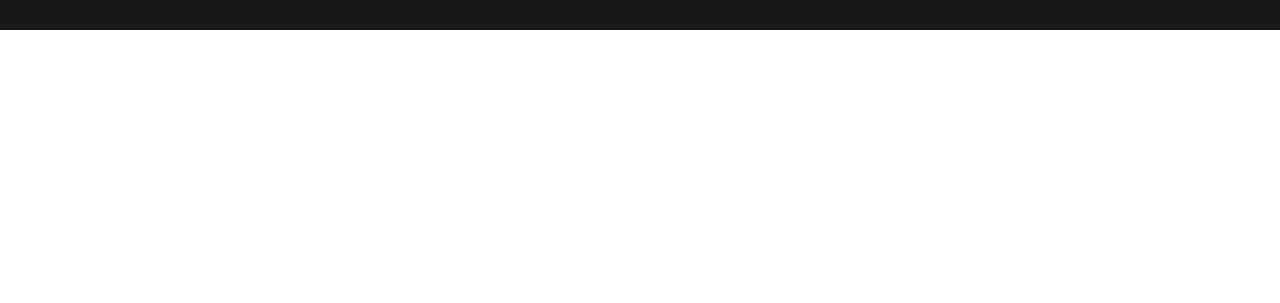
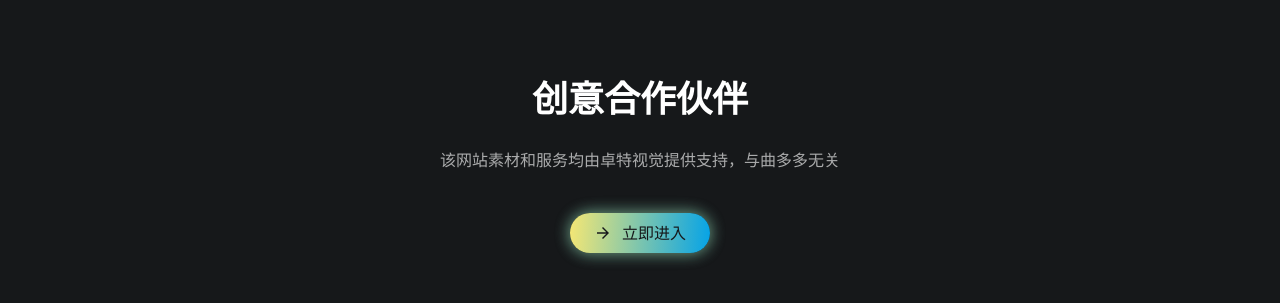
Before and after one commit to ChristianPaoloDagdag/DroitVision, a React (Create React App) app: page / in a window 1280 px wide. Shown: the part 1059-1362 px from the top of the page. Before the commit the page ends 1089 px from the top, so only its background shows below. Built offline with nearby package versions, Linux system fonts and the light colour scheme.

Commit message:
feat: create footer

```diff
--- /dev/null
+++ b/src/components/Footer/index.jsx
@@ -0,0 +1,15 @@
+import React from 'react';
+import Button from '../Button';
+import * as S from './styles';
+
+export default function Footer() {
+  return (
+    <S.Container>
+      <S.Title>创意合作伙伴</S.Title>
+      <S.SubTitle>
+        该网站素材和服务均由卓特视觉提供支持，与曲多多无关
+      </S.SubTitle>
+      <Button />
+    </S.Container>
+  );
+}
--- /dev/null
+++ b/src/components/Footer/styles.jsx
@@ -0,0 +1,22 @@
+import styled from 'styled-components';
+
+export const Container = styled.div`
+  display: flex;
+  flex-direction: column;
+  align-items: center;
+  padding-top: 40px;
+  padding-bottom: 120px;
+`;
+
+export const Title = styled.div`
+  font-weight: 600;
+  font-size: 36px;
+`;
+
+export const SubTitle = styled.div`
+  color: ${(props) => props.theme.color.gray};
+  font-size: 16px;
+  font-weight: 400;
+  margin-bottom: 42px;
+  margin-top: 25px;
+`;
--- a/src/pages/Home/ContentTwo/Partner/styles.jsx
+++ b/src/pages/Home/ContentTwo/Partner/styles.jsx
@@ -1,22 +1,19 @@
 import styled from 'styled-components';
 
 export const Container = styled.div`
-  width: 328.67px;
-  height: 180px;
-
-  display: flex;
-  flex-direction: column;
-  padding: 24px;
-
   background: linear-gradient(
     95.36deg,
     rgba(255, 255, 255, 0.04) 0%,
     rgba(255, 255, 255, 0.01) 100%
   );
+  border-radius: 4px;
   box-shadow: 0px 4px 4px rgba(0, 0, 0, 0.25);
-  border-radius: 4px;
-
+  display: flex;
+  flex-direction: column;
   gap: 16px;
+  height: 180px;
+  padding: 24px;
+  width: 328.67px;
 `;
 
 export const Icon = styled.img`
@@ -25,13 +22,13 @@
 `;
 
 export const Title = styled.div`
+  font-size: 20px;
   font-weight: 500;
-  font-size: 20px;
 `;
 
 export const SubTitle = styled.div`
+  color: rgba(255, 255, 255, 0.64);
+  font-size: 16px;
   font-weight: 400;
-  font-size: 16px;
   line-height: 160%;
-  color: rgba(255, 255, 255, 0.64);
 `;
--- a/src/pages/Home/index.jsx
+++ b/src/pages/Home/index.jsx
@@ -3,6 +3,7 @@
 import Navbar from '../../components/Navbar';
 import ContentOne from './ContentOne';
 import ContentTwo from './ContentTwo';
+import Footer from '../../components/Footer';
 
 export default function Home() {
   return (
@@ -10,6 +11,7 @@
       <Navbar />
       <ContentOne />
       <ContentTwo />
+      <Footer />
     </Container>
   );
 }
```
